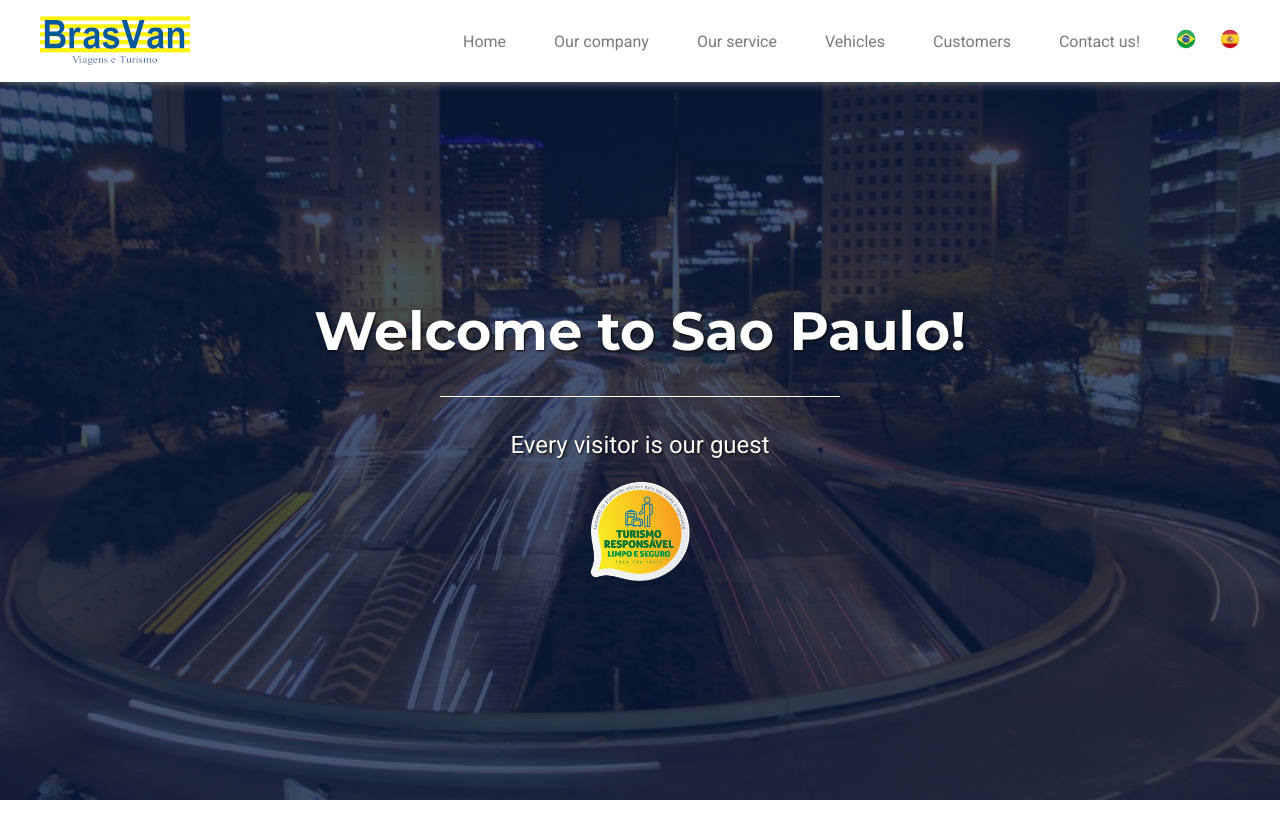
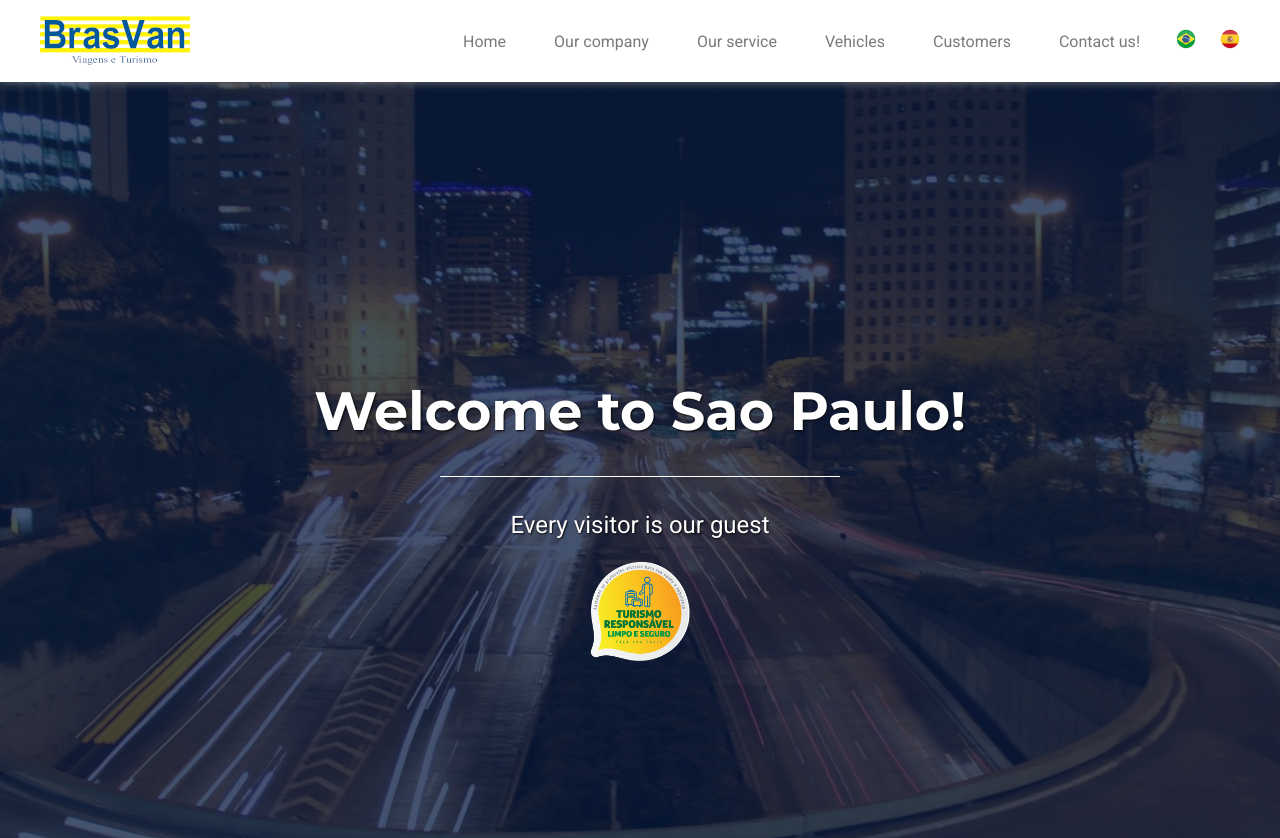
Before and after one commit to biraneves/site-brasvan, a React (Create React App) app: page / in a window 1280 px wide. Shown: the top 838 px of the page. Before the commit the page ends 800 px from the top, so only its background shows below. Built offline with nearby package versions, Linux system fonts and the light colour scheme.

Commit message:
Container component and Hero refactoring

```diff
--- a/src/App.tsx
+++ b/src/App.tsx
@@ -2,10 +2,10 @@ import { BrowserRouter } from 'react-router-dom';
 import { GlobalCSS } from './styles';
 import SiteRoutes from './routes';
 
-export type Props = {
+export interface IProps {
   language: string;
   alterLanguage?: (language: string) => void;
-};
+}
 
 function App() {
   return (
--- /dev/null
+++ b/src/components/Container/index.tsx
@@ -0,0 +1,20 @@
+import { DarkContainer, LightContainer, PhotoContainer } from './styles';
+
+export type Props = {
+  type: 'light' | 'dark' | 'photo';
+  photo?: string;
+  children: JSX.Element;
+};
+
+const Container = ({ type, photo, children }: Props) => {
+  switch (type) {
+    case 'dark':
+      return <DarkContainer>{children}</DarkContainer>;
+    case 'photo':
+      return <PhotoContainer photo={photo}>{children}</PhotoContainer>;
+    default:
+      return <LightContainer>{children}</LightContainer>;
+  }
+};
+
+export default Container;
--- /dev/null
+++ b/src/components/Container/styles.ts
@@ -0,0 +1,39 @@
+import styled from 'styled-components';
+import { colors } from '../../styles';
+import { Props } from '.';
+
+export const LightContainer = styled.div`
+  background-color: ${colors.white};
+  padding: 80px 0;
+
+  h2 {
+    font-size: 32px;
+    color: ${colors.darkTitle};
+  }
+`;
+
+export const DarkContainer = styled.div`
+  background-image: linear-gradient(45deg, #14599a 0%, #061a40 100%);
+  padding: 80px 0;
+  color: ${colors.white};
+
+  h2 {
+    font-size: 32px;
+    color: ${colors.white};
+  }
+`;
+
+export const PhotoContainer = styled.div<Omit<Props, 'type' | 'children'>>`
+  background-image: url(${(props) => props.photo});
+  background-position: center center;
+  background-repeat: no-repeat;
+  background-size: cover;
+  background-attachment: fixed;
+  padding: 80px 0;
+  color: ${colors.white};
+
+  h2 {
+    font-size: 32px;
+    color: ${colors.white};
+  }
+`;
--- a/src/components/Header/index.tsx
+++ b/src/components/Header/index.tsx
@@ -1,4 +1,4 @@
-import { Props } from '../../App';
+import { IProps } from '../../App';
 import { HeaderContainer, LinkContainer, LinksContainer } from './styles';
 import logo from '../../assets/images/brasvan-logo-150.png';
 import { translations } from '../../translations';
@@ -10,7 +10,7 @@ type LanguageImages = {
   [key: string]: string;
 };
 
-const Header = ({ language, alterLanguage }: Props) => {
+const Header = ({ language, alterLanguage }: IProps) => {
   const languageImages: LanguageImages = {
     en: en,
     es: es,
--- a/src/components/Hero/index.tsx
+++ b/src/components/Hero/index.tsx
@@ -1,15 +1,19 @@
-import { Props } from '../../App';
+import { IProps } from '../../App';
 import { translations } from '../../translations';
 import { HeroContainer } from './styles';
 import logoTourism from '../../assets/images/selo-turismo-responsavel.png';
+import Container from '../Container';
+import backgroundHero from '../../assets/images/fundo-cabecalho-brasvan.png';
 
-const Hero = ({ language }: Props) => (
+const Hero = ({ language }: IProps) => (
+  <Container type="photo" photo={backgroundHero}>
     <HeroContainer>
       <h1>{translations[language].hero.hroTitle}</h1>
       <div></div>
       <p>{translations[language].hero.hroSubtitle}</p>
       <img src={logoTourism} alt={translations[language].hero.hroAltBadge} />
     </HeroContainer>
+  </Container>
 );
 
 export default Hero;
--- a/src/components/Hero/styles.ts
+++ b/src/components/Hero/styles.ts
@@ -1,5 +1,4 @@
 import styled from 'styled-components';
-import imageHero from '../../assets/images/fundo-cabecalho-brasvan.png';
 import { colors, fonts } from '../../styles';
 
 export const HeroContainer = styled.section`
@@ -7,17 +6,12 @@ export const HeroContainer = styled.section`
   flex-direction: column;
   justify-content: center;
   align-items: center;
-  background-image: url(${imageHero});
-  background-position: center center;
-  background-repeat: no-repeat;
-  background-size: cover;
   min-height: 800px;
   padding-top: 80px;
 
   h1 {
     font-family: ${fonts.fontTitle};
     font-size: 54px;
-    color: ${colors.white};
     text-shadow: 1px 1px 2px #090909;
   }
 
@@ -31,7 +25,6 @@ export const HeroContainer = styled.section`
   p {
     font-size: 24px;
     line-height: 24px;
-    color: ${colors.white};
     text-shadow: 1px 1px 2px #090909;
     margin-top: 36px;
   }
--- a/src/components/Main/index.tsx
+++ b/src/components/Main/index.tsx
@@ -1,7 +1,7 @@
-import { Props } from '../../App';
+import { IProps } from '../../App';
 import Hero from '../Hero';
 
-const Main = ({ language }: Props) => (
+const Main = ({ language }: IProps) => (
   <main>
     <Hero language={language} />
   </main>
```
Lines whose indentation alone changed are shown as unchanged.
